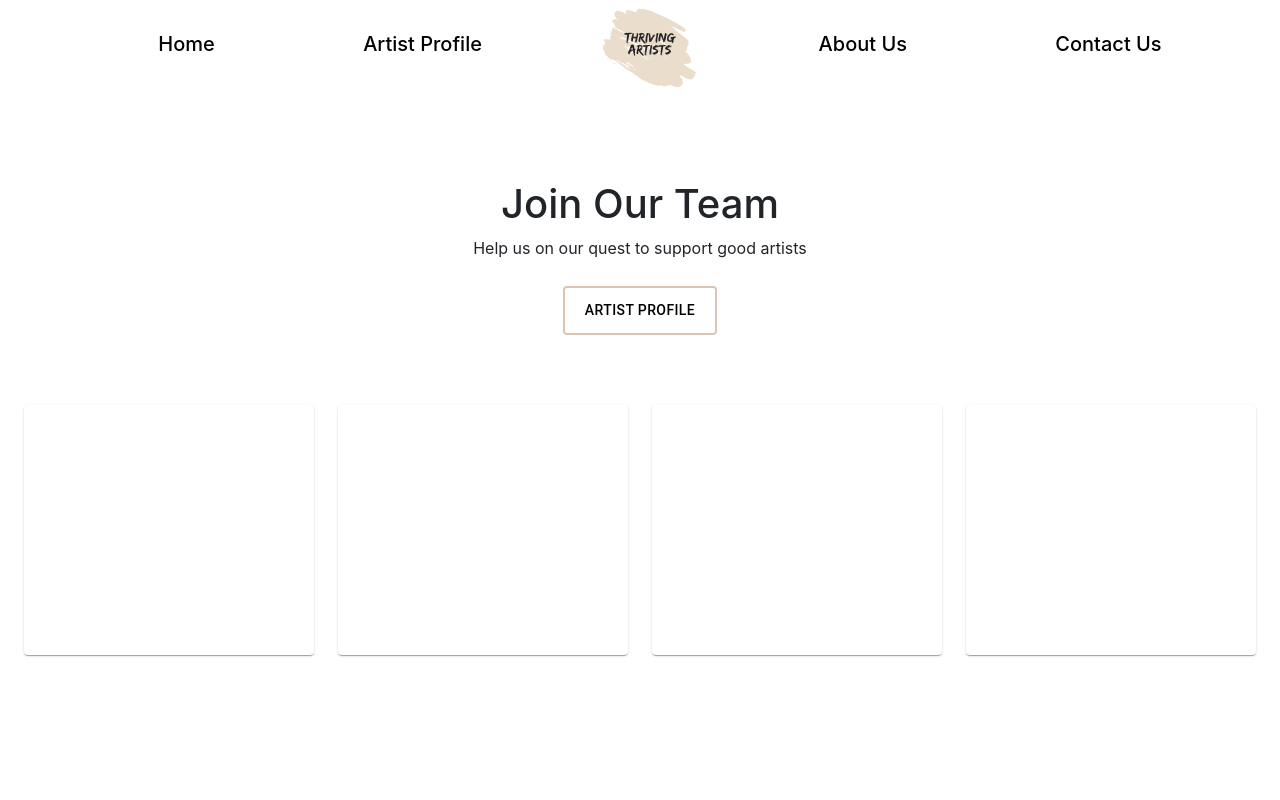
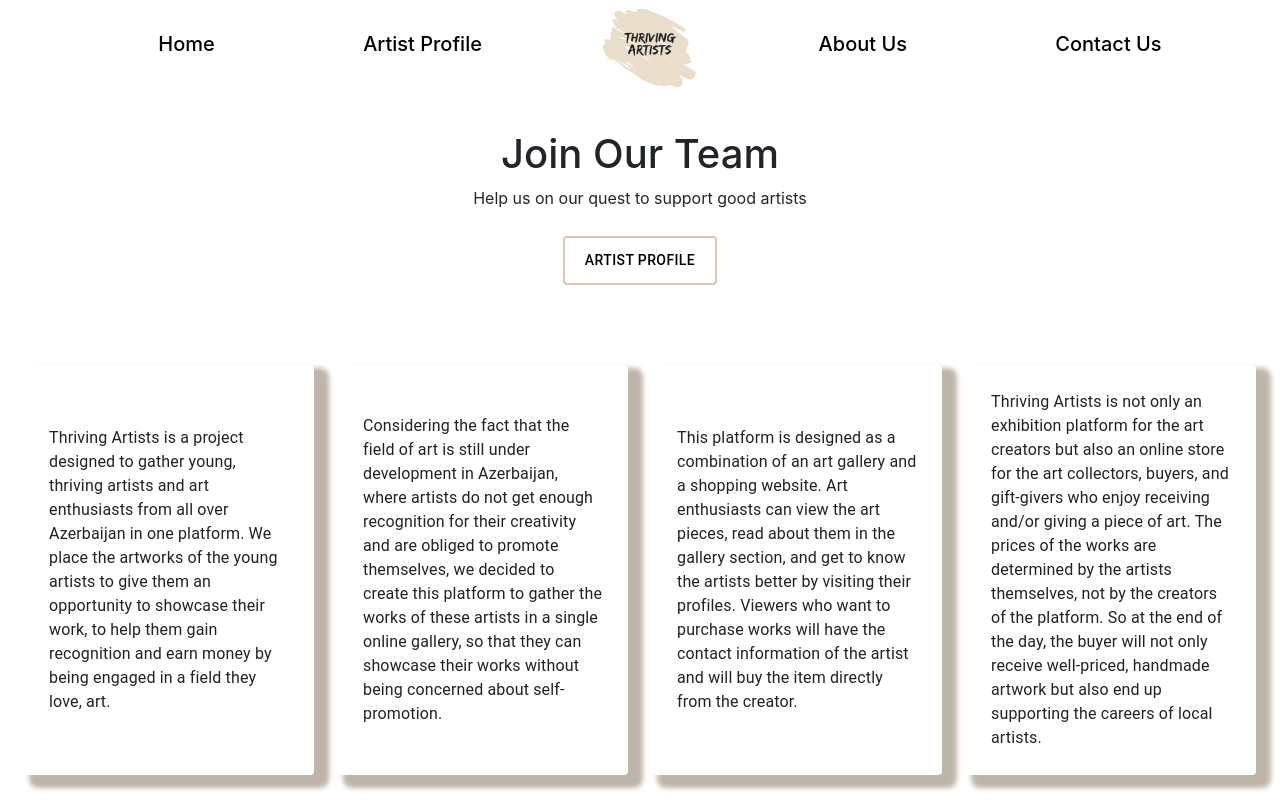
Before and after one commit to JigmeT123/thriving-artists, a React (Create React App) app: page /aboutUs in a window 1280 px wide. Shown: the top 800 px of the page. Built offline with nearby package versions, Linux system fonts and the light colour scheme.

Commit message:
FEAT: added the description

```diff
--- a/src/components/AboutUs/About.js
+++ b/src/components/AboutUs/About.js
@@ -12,10 +12,10 @@
                     <Button className={styles.supportBtn}>Artist Profile</Button>
                 </div>
                 <div className={styles.aboutCardContainer1}>
-                    <AboutCard className={styles.card1} description=""/>
-                    <AboutCard className={styles.card2} description=""/>
-                    <AboutCard className={styles.card3} description=""/>
-                    <AboutCard className={styles.card4} description=""/>
+                    <AboutCard className={styles.card1} description="Thriving Artists is a project designed to gather young, thriving artists and art enthusiasts from all over Azerbaijan in one platform. We place the artworks of the young artists to give them an opportunity to showcase their work, to help them gain recognition and earn money by being engaged in a field they love, art."/>
+                    <AboutCard className={styles.card2} description="Considering the fact that the field of art is still under development in Azerbaijan, where artists do not get enough recognition for their creativity and are obliged to promote themselves, we decided to create this platform to gather the works of these artists in a single online gallery, so that they can showcase their works without being concerned about self-promotion."/>
+                    <AboutCard className={styles.card3} description="This platform is designed as a combination of an art gallery and a shopping website. Art enthusiasts can view the art pieces, read about them in the gallery section, and get to know the artists better by visiting their profiles. Viewers who want to purchase works will have the contact information of the artist and will buy the item directly from the creator."/>
+                    <AboutCard className={styles.card4} description="Thriving Artists is not only an exhibition platform for the art creators but also an online store for the art collectors, buyers, and gift-givers who enjoy receiving and/or giving a piece of art. The prices of the works are determined by the artists themselves, not by the creators of the platform. So at the end of the day, the buyer will not only receive well-priced, handmade artwork but also end up supporting the careers of local artists."/>
                 </div>
 
             </div>
--- a/src/components/AboutUs/about.module.css
+++ b/src/components/AboutUs/about.module.css
@@ -21,7 +21,7 @@
     align-items: center;
     flex-direction: column;
     margin: 0 auto;
-    padding-top: 100px;
+    padding-top: 50px;
 }
 .aboutContent > h1{
     text-align: center;
@@ -45,7 +45,7 @@
 .aboutCardContainer1{
     display: flex;
     justify-content: space-evenly;
-    margin-top: 50px;
+    margin-top: 60px;
 }
 
 .card1{
--- a/src/components/aboutCard/AboutCard.js
+++ b/src/components/aboutCard/AboutCard.js
@@ -1,10 +1,10 @@
 import styles from './about.module.css';
-import {Card} from '@material-ui/core';
+import {Card, Typography} from '@material-ui/core';
 
 const AboutCard = ({description}) => {
     return (
         <Card className={styles.aboutCardContainer}>
-           {description}
+           <Typography>{description}</Typography>
         </Card>
     )
 }
--- a/src/components/aboutCard/about.module.css
+++ b/src/components/aboutCard/about.module.css
@@ -1,5 +1,10 @@
 .aboutCardContainer {
     width: 290px;
-    height: 250px;
+    height: auto;
+    display: flex;
+    justify-content: center;
+    align-items: center;
+    padding: 25px;
+    box-shadow: 10px 8px 5px 5px #beb5aa !important;
 
 }
```
Also changed, not shown: 1 other file (tests, documents, lock files or other folders).
